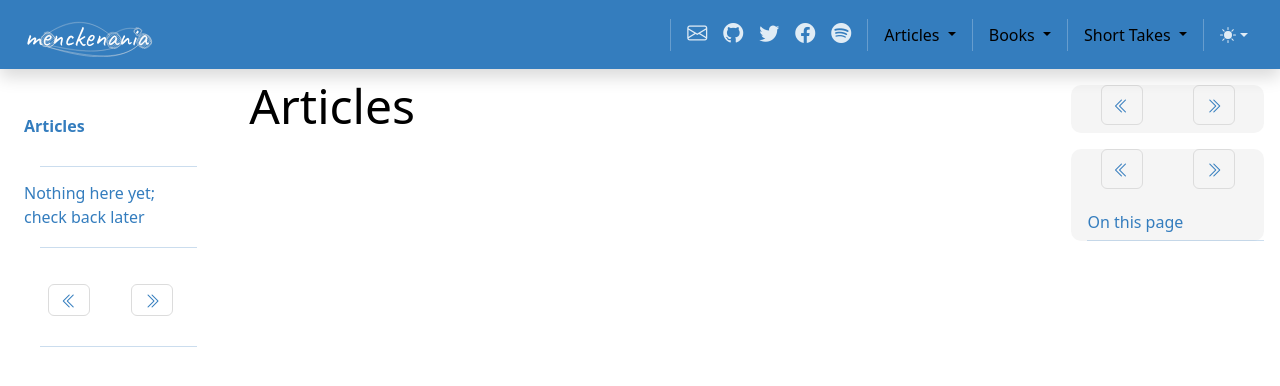
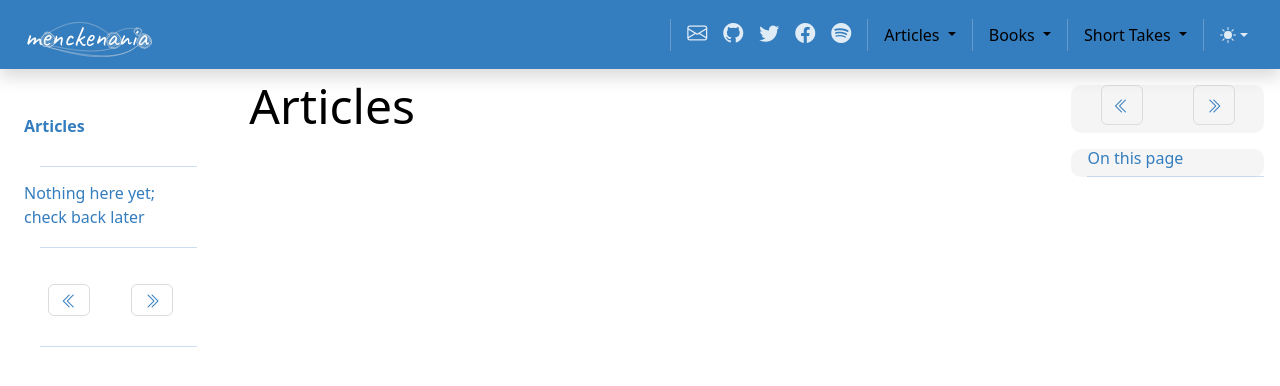
Before and after one commit to menckend/alpha, a Jekyll site: the page built from pages/1/1.md, in a window 1280 px wide and 900 px high. Shown: the top 386 px of the window. Built offline with Jekyll 4.4.1, drawn with Linux system fonts in a browser that asks for light colours; nearby versions of some CDN libraries; library files that are not in the unit come from our copies.

Commit message:
Update new-page-toc.html

```diff
--- a/_includes/new-page-toc.html
+++ b/_includes/new-page-toc.html
@@ -10,7 +10,6 @@
 
 
   <div style="border-radius: 10px; background-color: whitesmoke;">
-    {% include in-page-nav-buttons.html %}
     <strong class="d-none d-md-block h6 my-2 ms-3">On this page</strong>
     <hr class="d-none d-md-block my-2 ms-3">
     {% include toc.html html=content sanitize=true class="inline_toc" id="my_toc" h_min=2 h_max=3 %}
```
